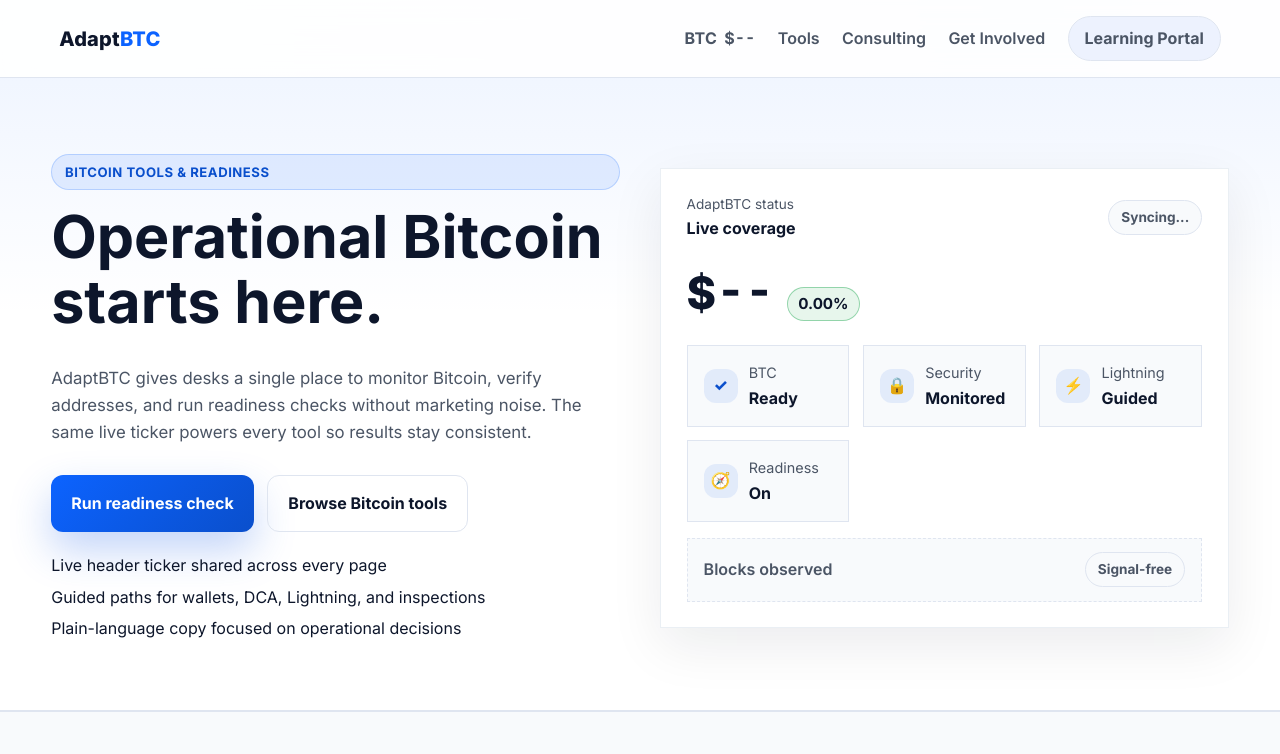
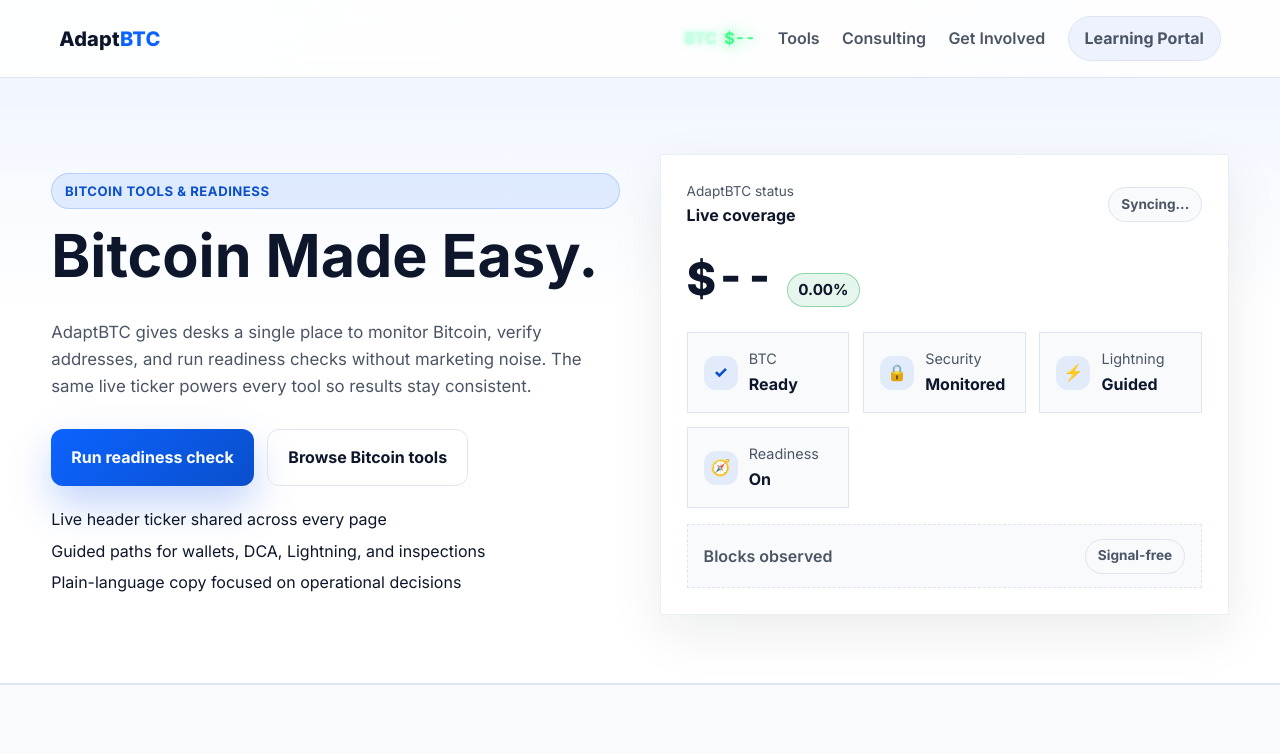
Before and after one commit to Jaycee21303/AdaptBTCstatic, a plain HTML site: page index.html in a window 1280 px wide. Shown: the top 754 px of the page. Drawn offline with Linux system fonts and the light colour scheme; no server answers.

Commit message:
Add neon ticker styling and update hero headline

```diff
--- a/index.html
+++ b/index.html
@@ -35,7 +35,7 @@
       <div class="container hero-grid">
         <div class="hero-text">
           <div class="pill">Bitcoin tools &amp; readiness</div>
-          <h1>Operational Bitcoin starts here.</h1>
+          <h1>Bitcoin Made Easy.</h1>
           <p class="lead">AdaptBTC gives desks a single place to monitor Bitcoin, verify addresses, and run readiness checks without marketing noise. The same live ticker powers every tool so results stay consistent.</p>
           <div class="cta-group">
             <a class="btn primary" href="tools.html#live-feed">Run readiness check</a>
--- a/styles.css
+++ b/styles.css
@@ -156,16 +156,19 @@
   align-items: center;
   gap: 0.45rem;
   font-weight: 700;
-  color: var(--muted);
+  color: #9effc7;
+  text-shadow: 0 0 6px rgba(74, 255, 182, 0.5), 0 0 14px rgba(74, 255, 182, 0.4);
 }
 
 .ticker-label {
   letter-spacing: 0.02em;
-  color: var(--muted);
+  color: #c8ffe2;
+  text-shadow: 0 0 4px rgba(74, 255, 182, 0.4), 0 0 10px rgba(74, 255, 182, 0.3);
 }
 
 .ticker-price {
-  color: var(--success);
+  color: #39ff88;
+  text-shadow: 0 0 10px rgba(57, 255, 136, 0.65), 0 0 20px rgba(57, 255, 136, 0.55);
   font-variant-numeric: tabular-nums;
 }
 
```
